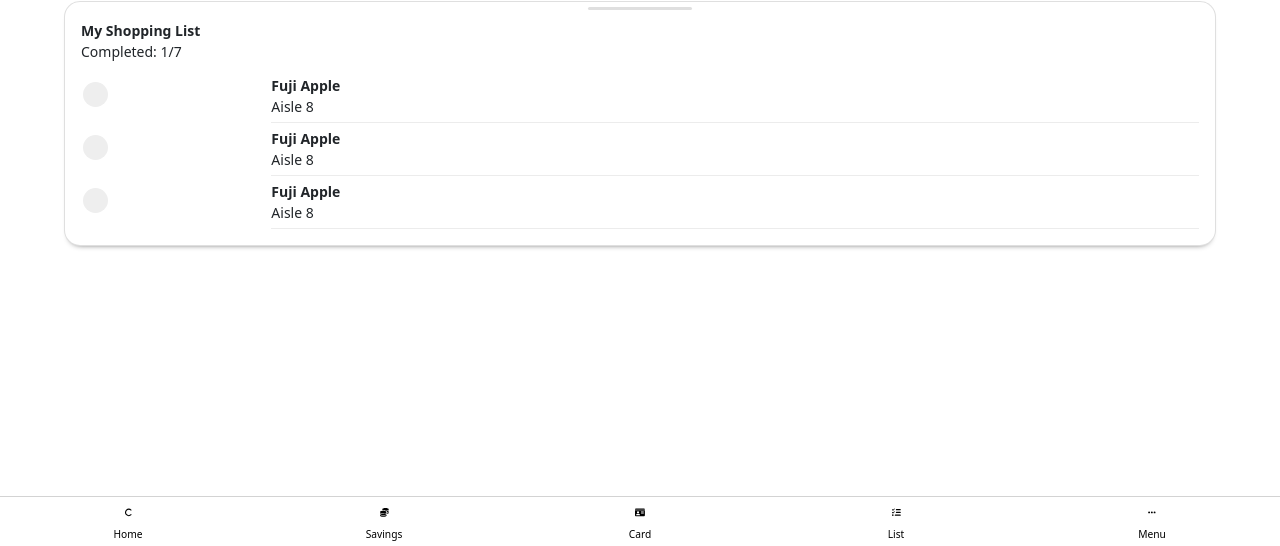
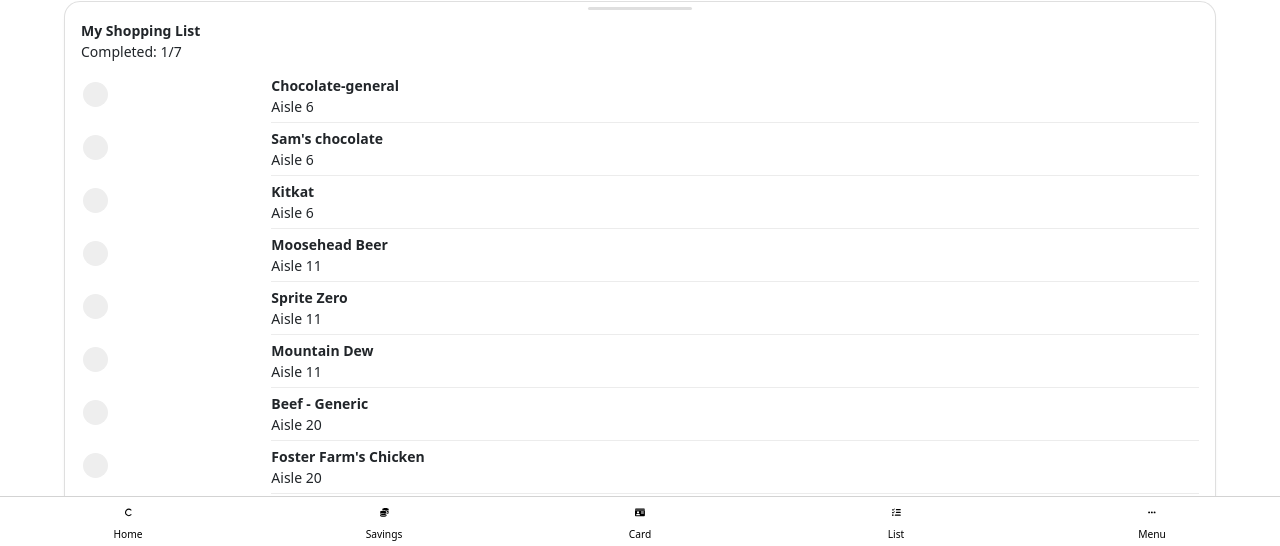
Before and after one commit to Ali-Bokhari/Costco-app, a React (Create React App) app: page /map in a window 1280 px wide. Shown: the part 252-798 px from the top of the page. Built offline with nearby package versions, Linux system fonts and the light colour scheme.

Commit message:
fixed styling change on /list page loading slist in map page

```diff
--- a/src/Components/Map/ShoppingListOverview/RoundedCheckbox.css
+++ b/src/Components/Map/ShoppingListOverview/RoundedCheckbox.css
@@ -1,4 +1,4 @@
-.container {
+.rounded-checkbox-container {
     display: block;
     position: relative;
     padding-left: 35px;
@@ -13,7 +13,7 @@
 }
 
 /* Hide the browser's default checkbox */
-.container input {
+.rounded-checkbox-container input {
     position: absolute;
     opacity: 0;
     cursor: pointer;
@@ -34,12 +34,12 @@
 }
 
 /* On mouse-over, add a grey background color */
-.container:hover input ~ .checkmark {
+.rounded-checkbox-container:hover input ~ .checkmark {
     background-color: #ccc;
 }
 
 /* When the checkbox is checked, add a blue background */
-.container input:checked ~ .checkmark {
+.rounded-checkbox-container input:checked ~ .checkmark {
     background-color: #416EA3;
 }
 
@@ -51,12 +51,12 @@
 }
 
 /* Show the checkmark when checked */
-.container input:checked ~ .checkmark:after {
+.rounded-checkbox-container input:checked ~ .checkmark:after {
     display: block;
 }
 
 /* Style the checkmark/indicator */
-.container .checkmark:after {
+.rounded-checkbox-container .checkmark:after {
     left: 11px;
     top: 5px;
     width: 5px;
--- a/src/Components/Map/ShoppingListOverview/RoundedCheckbox.js
+++ b/src/Components/Map/ShoppingListOverview/RoundedCheckbox.js
@@ -2,7 +2,7 @@
 
 const RoundedCheckbox = () => {
     return(
-        <label className="container">
+        <label className="rounded-checkbox-container">
             <input type="checkbox"/>
             <span className="checkmark"></span>
         </label>
--- a/src/Components/Map/ShoppingListOverview/ShoppingListOverview.js
+++ b/src/Components/Map/ShoppingListOverview/ShoppingListOverview.js
@@ -1,8 +1,41 @@
+import {useEffect, useState} from "react";
+import ShoppingListOverviewRow from "./ShoppingListOverviewRow";
+
 const ShoppingListOverview = (props) => {
-    return{
+    const [slist, setSlist] = useState(props.slist)
+    const [itemsArr, setItemsArr] = useState([])
 
+    const slistToArray = (slist) =>{
+        let itemsArr = []
+        for (const catitems of slist) {
+            for (const item of catitems.items){
+                itemsArr.push(
+                    {
+                        name: item.name,
+                        aisle: catitems.aisle,
+                        isChecked: item.isChecked
+                    }
 
+                )
+            }
+        }
+        return itemsArr;
     }
+
+    useEffect(() => {
+            setItemsArr(slistToArray(slist))
+        },
+        [slist])
+
+    return(
+        <div>
+            {itemsArr.map(
+                    (item, idx) => {
+                        return <ShoppingListOverviewRow name={item.name} aisle={item.aisle} showAisle={true} key={idx}/>
+                    })}
+        </div>
+    )
+
 }
 
 export default ShoppingListOverview;
--- a/src/Pages/Map.js
+++ b/src/Pages/Map.js
@@ -8,6 +8,7 @@
 import {FontAwesomeIcon} from "@fortawesome/react-fontawesome";
 import RoundedCheckbox from "../Components/Map/ShoppingListOverview/RoundedCheckbox";
 import ShoppingListOverviewRow from "../Components/Map/ShoppingListOverview/ShoppingListOverviewRow";
+import ShoppingListOverview from "../Components/Map/ShoppingListOverview/ShoppingListOverview";
 
 function Map(props) {
     return (
@@ -59,9 +60,7 @@
                             <div id="">Completed: 1/7</div>
                         </div>
                         <div className="shopping-list-rows">
-                            <ShoppingListOverviewRow name="Fuji Apple" aisle={8} showAisle={true}/>
-                            <ShoppingListOverviewRow name="Fuji Apple" aisle={8} showAisle={true}/>
-                            <ShoppingListOverviewRow name="Fuji Apple" aisle={8} showAisle={true}/>
+                            <ShoppingListOverview slist={props.slist}/>
                         </div>
                     </Card.Body>
                 </Card>
```
